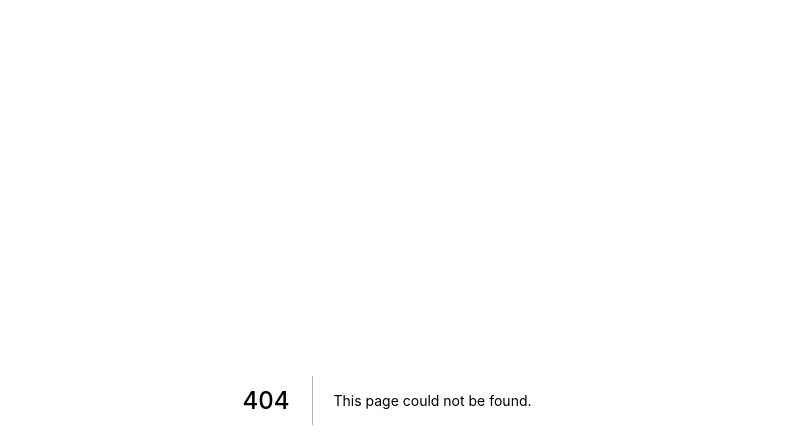
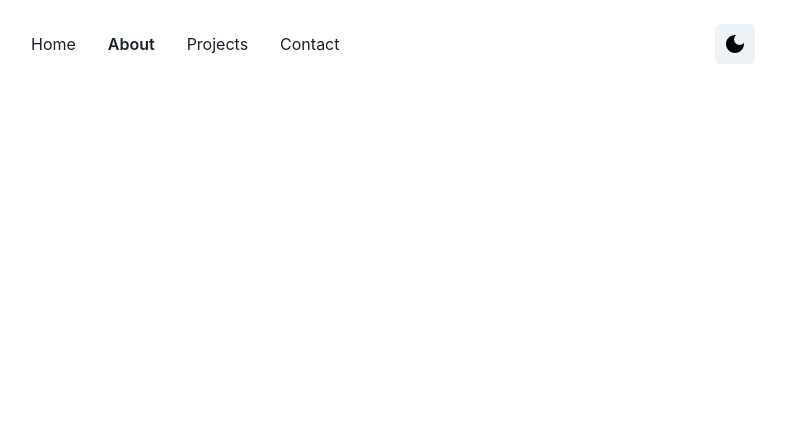
Before and after one commit to edizyurdakul/portfolio-archived, a Next.js app: page /about in a window 1280 px wide. Before the commit this address had no page. Shown: the top 448 px of the page, without its empty margins (253-1039 px from the left). Built offline with nearby package versions, Linux system fonts and the light colour scheme.

Commit message:
Navbar completed

```diff
--- /dev/null
+++ b/components/Layout/index.tsx
@@ -0,0 +1,11 @@
+import Navbar from "../Navbar";
+import { Box, Container } from "@chakra-ui/react";
+
+export default function Layout({ children }) {
+  return (
+    <Container maxW="container.md">
+      <Navbar />
+      <Box as="main">{children}</Box>
+    </Container>
+  );
+}
--- /dev/null
+++ b/components/Navbar/ThemeToggler.tsx
@@ -0,0 +1,33 @@
+import { IconButton, useColorMode, useColorModeValue } from "@chakra-ui/react";
+
+const LightMode = () => {
+  return (
+    <svg xmlns="http://www.w3.org/2000/svg" height="24" width="24" fill="#FFF">
+      <path fill="none" d="M0 0h24v24H0z" />
+      <path d="M12 7c-2.76 0-5 2.24-5 5s2.24 5 5 5 5-2.24 5-5-2.24-5-5-5zM2 13h2c.55 0 1-.45 1-1s-.45-1-1-1H2c-.55 0-1 .45-1 1s.45 1 1 1zm18 0h2c.55 0 1-.45 1-1s-.45-1-1-1h-2c-.55 0-1 .45-1 1s.45 1 1 1zM11 2v2c0 .55.45 1 1 1s1-.45 1-1V2c0-.55-.45-1-1-1s-1 .45-1 1zm0 18v2c0 .55.45 1 1 1s1-.45 1-1v-2c0-.55-.45-1-1-1s-1 .45-1 1zM5.99 4.58c-.39-.39-1.03-.39-1.41 0-.39.39-.39 1.03 0 1.41l1.06 1.06c.39.39 1.03.39 1.41 0s.39-1.03 0-1.41L5.99 4.58zm12.37 12.37c-.39-.39-1.03-.39-1.41 0-.39.39-.39 1.03 0 1.41l1.06 1.06c.39.39 1.03.39 1.41 0 .39-.39.39-1.03 0-1.41l-1.06-1.06zm1.06-10.96c.39-.39.39-1.03 0-1.41-.39-.39-1.03-.39-1.41 0l-1.06 1.06c-.39.39-.39 1.03 0 1.41s1.03.39 1.41 0l1.06-1.06zM7.05 18.36c.39-.39.39-1.03 0-1.41-.39-.39-1.03-.39-1.41 0l-1.06 1.06c-.39.39-.39 1.03 0 1.41s1.03.39 1.41 0l1.06-1.06z" />
+    </svg>
+  );
+};
+
+const DarkMode = () => {
+  return (
+    <svg xmlns="http://www.w3.org/2000/svg" height="24" width="24">
+      <path fill="none" d="M0 0h24v24H0z" />
+      <path d="M12 3c-4.97 0-9 4.03-9 9s4.03 9 9 9 9-4.03 9-9c0-.46-.04-.92-.1-1.36-.98 1.37-2.58 2.26-4.4 2.26-2.98 0-5.4-2.42-5.4-5.4 0-1.81.89-3.42 2.26-4.4-.44-.06-.9-.1-1.36-.1z" />
+    </svg>
+  );
+};
+
+export default function ThemeToggler() {
+  const { toggleColorMode } = useColorMode();
+
+  return (
+    <IconButton
+      aria-label="Switch theme"
+      colorScheme={"gray"}
+      icon={useColorModeValue(<DarkMode />, <LightMode />)}
+      onClick={toggleColorMode}
+      _focus={{ boxShadow: "none" }}
+    ></IconButton>
+  );
+}
--- /dev/null
+++ b/components/Navbar/index.tsx
@@ -0,0 +1,112 @@
+import Link from "next/link";
+import { useRouter } from "next/router";
+import ThemeToggler from "./ThemeToggler";
+import {
+  Menu,
+  MenuButton,
+  MenuList,
+  MenuItem,
+  IconButton,
+  Box,
+  Link as ChakraLink,
+  LinkProps,
+  useColorModeValue,
+} from "@chakra-ui/react";
+import { HamburgerIcon } from "@chakra-ui/icons";
+
+const Mobile = () => {
+  return (
+    <Menu>
+      <MenuButton as={IconButton} icon={<HamburgerIcon />} aria-label="Open Menu"></MenuButton>
+      <MenuList css={{ paddingTop: "0", paddingBottom: "0" }}>
+        <MenuItem>
+          <NavLink to="/">Home</NavLink>
+        </MenuItem>
+        <MenuItem>
+          <NavLink to="/about">About</NavLink>
+        </MenuItem>
+        <MenuItem>
+          <NavLink to="/projects">Projects</NavLink>
+        </MenuItem>
+        <MenuItem>
+          <NavLink to="/contact">Contact</NavLink>
+        </MenuItem>
+      </MenuList>
+    </Menu>
+  );
+};
+
+export default function Navbar() {
+  return (
+    <Box as="header" mt={6} display="flex" alignItems="center" justifyContent="space-between">
+      <Box as="nav" display={{ base: "block", sm: "block", md: `none` }}>
+        <Mobile />
+      </Box>
+      <Box as="nav" display={{ base: "none", sm: "none", md: `block` }}>
+        <NavLink p={3} mr={2} to="/">
+          Home
+        </NavLink>
+        <NavLink p={3} mr={2} to="/about">
+          About
+        </NavLink>
+        <NavLink p={3} mr={2} to="/projects">
+          Projects
+        </NavLink>
+        <NavLink p={3} to="/contact">
+          Contact
+        </NavLink>
+      </Box>
+      <ThemeToggler />
+    </Box>
+  );
+}
+
+// Amazing implementation by Kenneth Mark
+// Source: https://dev.to/kennymark/implementing-activelink-in-next-js-and-chakra-44ki
+
+interface NavLinkProps extends LinkProps {
+  children?: string | React.ReactNode;
+  to: string;
+  activeProps?: LinkProps;
+  _hover?: LinkProps;
+}
+
+function NavLink({ to, activeProps, children, _hover, ...props }: NavLinkProps) {
+  const router = useRouter();
+  const isActive = router.pathname === to;
+  const color = useColorModeValue("black", "white");
+
+  if (isActive) {
+    return (
+      <Link href={to}>
+        <ChakraLink
+          fontWeight="600"
+          {...props}
+          {...activeProps}
+          _hover={{
+            bg: useColorModeValue("gray.100", "rgba(255, 255, 255, 0.08)"),
+            color: useColorModeValue("black", "white"),
+            rounded: "md",
+          }}
+        >
+          {children}
+        </ChakraLink>
+      </Link>
+    );
+  }
+
+  return (
+    <Link href={to}>
+      <ChakraLink
+        {...props}
+        _hover={{
+          bg: useColorModeValue("gray.100", "rgba(255, 255, 255, 0.08)"),
+          color: useColorModeValue("black", "white"),
+          rounded: "md",
+        }}
+      >
+        {children}
+      </ChakraLink>
+    </Link>
+  );
+}
--- /dev/null
+++ b/components/index.tsx
@@ -0,0 +1 @@
+export { default as Navbar } from "./Navbar";
--- a/package.json
+++ b/package.json
@@ -12,6 +12,7 @@
     "start": "next start"
   },
   "dependencies": {
+    "@chakra-ui/icons": "^1.1.1",
     "@chakra-ui/react": "^1.7.2",
     "@emotion/react": "^11.6.0",
     "@emotion/styled": "^11.6.0",
--- /dev/null
+++ b/pages/_app.tsx
@@ -0,0 +1,27 @@
+import Head from "next/head";
+import { ChakraProvider } from "@chakra-ui/react";
+import Layout from "../components/Layout";
+
+export default function MyApp({ Component, pageProps }) {
+  return (
+    <ChakraProvider>
+      <Head>
+        <meta name="viewport" content="width=device-width, initial-scale=1" />
+        <meta name="description" content="Ediz Yurdakul - A front end web developer" />
+        <meta name="author" content="Ediz Yurdakul" />
+        <link rel="apple-touch-icon" href="apple-touch-icon.png" />
+        <link rel="shortcut icon" href="/favicon.ico" type="image/x-icon" />
+        <meta name="twitter:card" content="summary_large_image" />
+        <meta name="twitter:site" content="@edizyurdakul" />
+        <meta name="twitter:creator" content="@edizyurdakul" />
+        <meta name="twitter:image" content="/card.png" />
+        <meta property="og:site_name" content="Takuya Matsuyama's Homepage" />
+        <meta property="og:type" content="website" />
+        <meta property="og:image" content="/card.png" />
+      </Head>
+      <Layout>
+        <Component {...pageProps} />
+      </Layout>
+    </ChakraProvider>
+  );
+}
--- /dev/null
+++ b/pages/about.tsx
@@ -0,0 +1,3 @@
+export default function AboutPage() {
+  return <div></div>;
+}
```
Also changed, not shown: pages/index.tsx (+9 -1 lines), components/Navbar/MobileNav.tsx (added), 1 other file (tests, documents, lock files or other folders).
